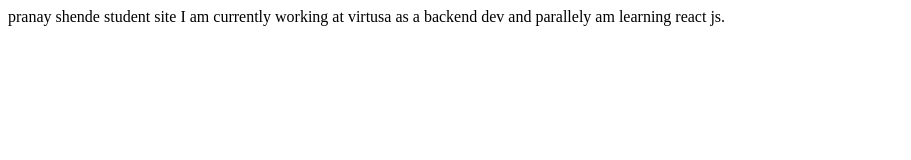
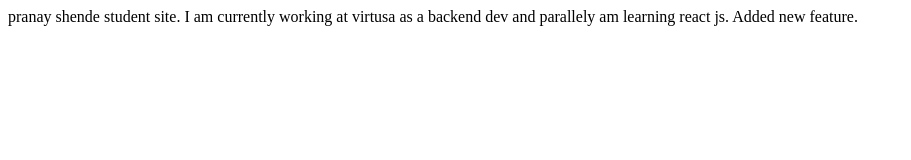
Before and after one commit to kpanay/student-app, a plain HTML site: page index.html in a window 1280 px wide. Shown: the whole page, without its empty margins (0-911 px from the left). Drawn offline with Linux system fonts and the light colour scheme.

Commit message:
feat: add functyionality

```diff
--- a/index.html
+++ b/index.html
@@ -9,8 +9,10 @@
 </head>
 
 <body>
-    pranay shende student site
+    pranay shende student site.
     I am currently working at virtusa as a backend dev and parallely am learning react js.
+
+    Added new feature.
 </body>
 
 </html>
```
